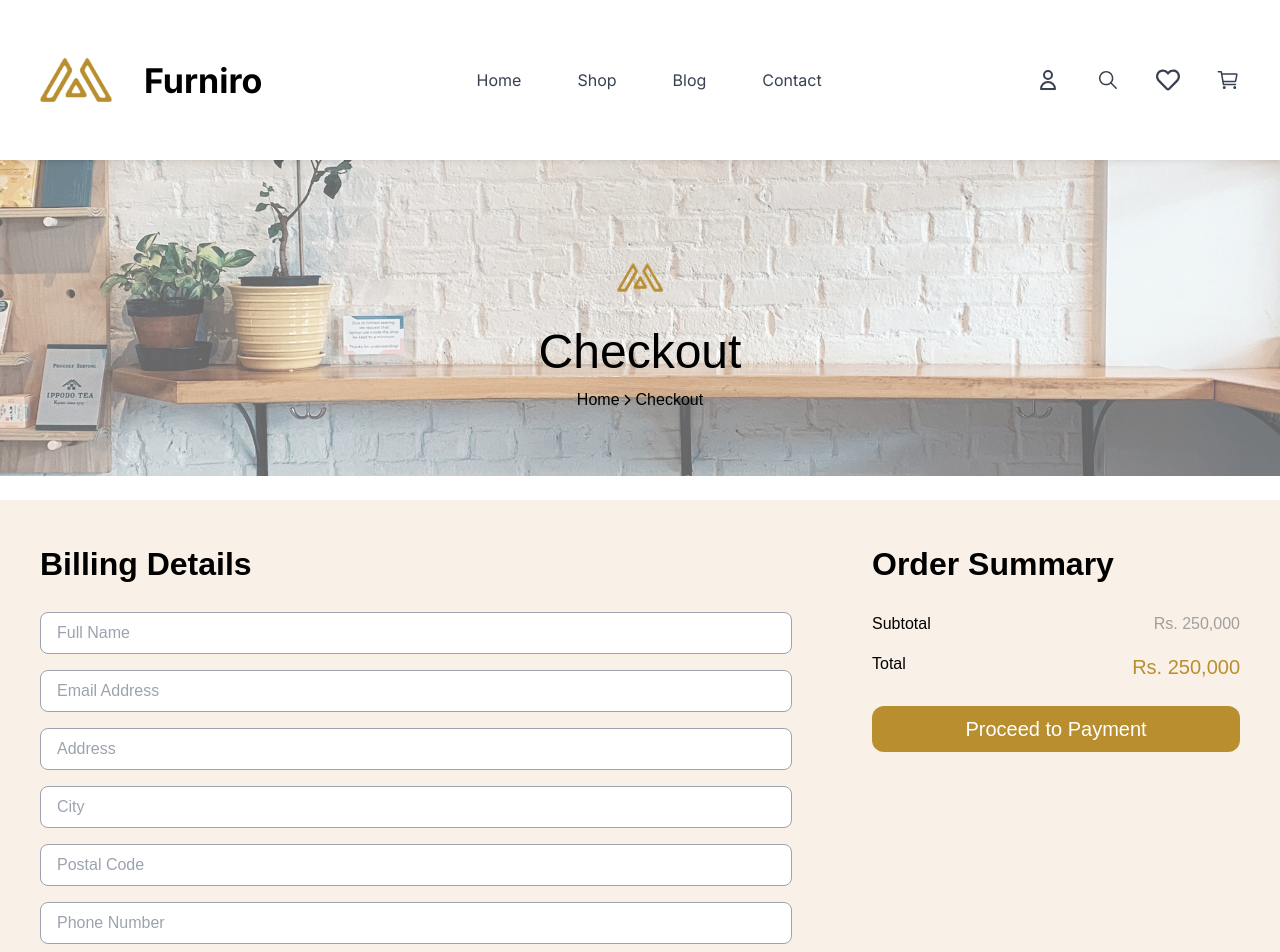
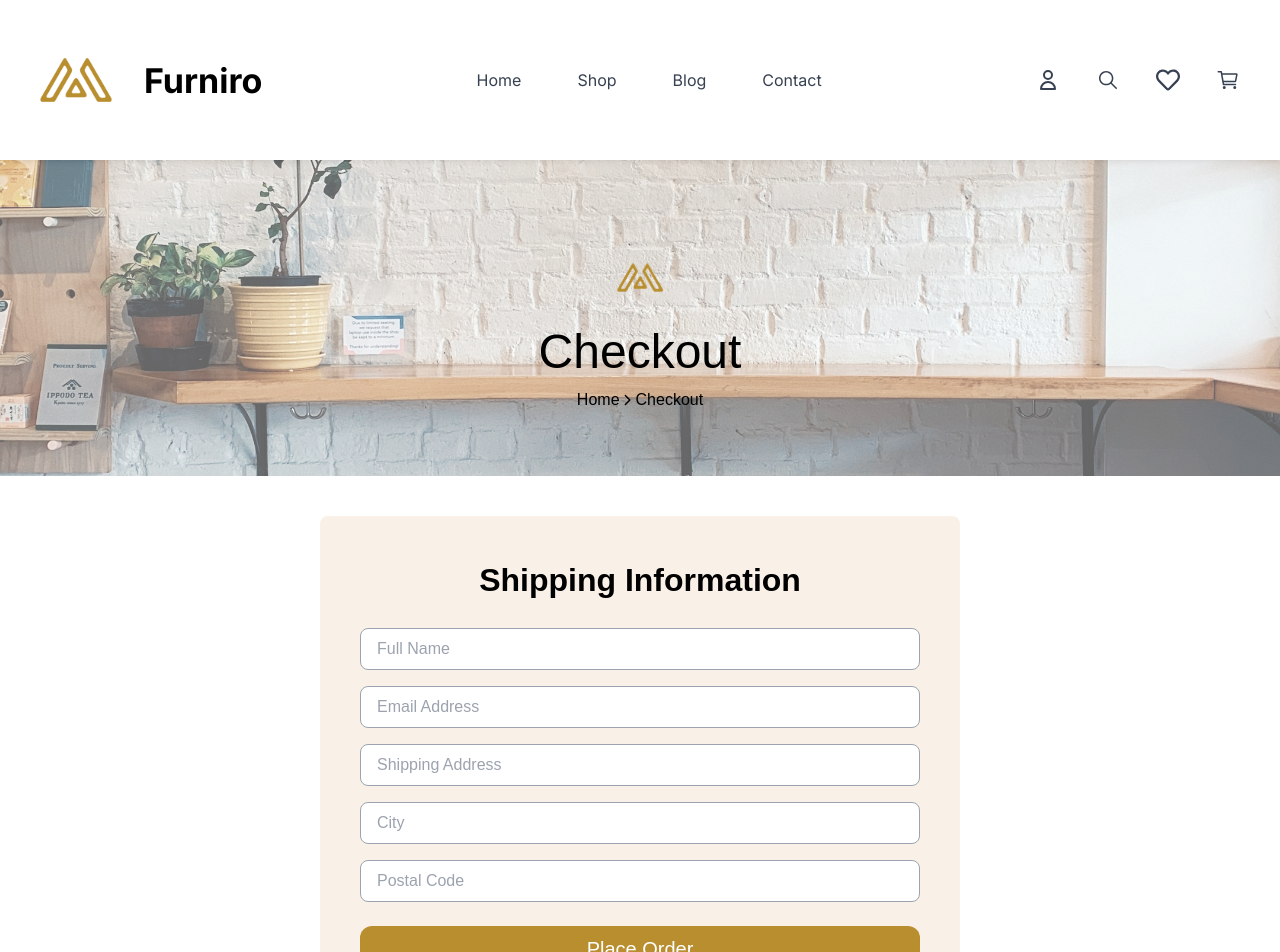
Before and after one commit to alizaidi123/Marketplace-Technical-Foundation---PopBuy, a Next.js app: page /CheckOut in a window 1280 px wide. Shown: the top 952 px of the page. Built offline with nearby package versions, Linux system fonts and the light colour scheme.

Commit message:
page.tsx

```diff
--- a/src/app/CheckOut/page.tsx
+++ b/src/app/CheckOut/page.tsx
@@ -5,38 +5,31 @@ import Image from "next/image";
 import { IoIosArrowForward } from "react-icons/io";
 
 export default function CheckOut() {
+  const [isPopupVisible, setIsPopupVisible] = useState(false);
 
-  const [billingDetails, setBillingDetails] = useState({
-    name: "",
-    email: "",
-    address: "",
-    city: "",
-    postalCode: "",
-    phone: "",
-  });
+  const handlePlaceOrder = (e: React.FormEvent<HTMLFormElement>) => {
+    e.preventDefault(); // Prevent form submission
+    const form = e.currentTarget;
 
-
-  const [orderSummary] = useState({
-    subtotal: 250000,
-    total: 250000,
-  });
-
-
-  const handleChange = (e: React.ChangeEvent<HTMLInputElement>) => {
-    const { name, value } = e.target;
-    setBillingDetails({ ...billingDetails, [name]: value });
+    if (form.checkValidity()) {
+      setIsPopupVisible(true); // Show the popup if all fields are valid
+    } else {
+      form.reportValidity(); // Trigger browser's native validation feedback
+    }
   };
 
+  const handleProceedToPayment = () => {
+    setIsPopupVisible(false); // Close the popup
+    window.location.href = "/payment"; // Redirect to the payment page
+  };
 
-  const handleSubmit = (e: React.FormEvent<HTMLFormElement>) => {
-    e.preventDefault();
-    console.log("Billing Details:", billingDetails);
-
+  const handleCancel = () => {
+    setIsPopupVisible(false); // Close the popup
   };
 
   return (
     <>
-
+      {/* Banner Section */}
       <div className="relative">
         <div
           className="w-full h-[316px] bg-cover bg-center opacity-60"
@@ -61,106 +54,87 @@ export default function CheckOut() {
         </div>
       </div>
 
-
-      <div className="container flex flex-col md:flex-row justify-start mt-6">
-
+      {/* Checkout Form */}
+      <div className="container flex flex-col items-center justify-center mt-10">
         <form
-          onSubmit={handleSubmit}
-          className="flex flex-col w-full md:w-[65%] bg-[#F9F1E7] p-6 md:p-10"
+          className="bg-[#F9F1E7] p-6 md:p-10 rounded-lg w-full md:w-[50%]"
+          onSubmit={handlePlaceOrder}
+          noValidate // Disables native browser validation styling
         >
-          <h2 className="font-semibold font-poppins text-[32px] mb-6">
-            Billing Details
+          <h2 className="font-semibold font-poppins text-[32px] mb-6 text-center">
+            Shipping Information
           </h2>
 
           <div className="flex flex-col gap-4">
             <input
               type="text"
-              name="name"
               placeholder="Full Name"
-              value={billingDetails.name}
-              onChange={handleChange}
               className="border border-gray-400 rounded-lg py-2 px-4 font-poppins w-full"
               required
             />
             <input
               type="email"
-              name="email"
               placeholder="Email Address"
-              value={billingDetails.email}
-              onChange={handleChange}
               className="border border-gray-400 rounded-lg py-2 px-4 font-poppins w-full"
               required
             />
             <input
               type="text"
-              name="address"
-              placeholder="Address"
-              value={billingDetails.address}
-              onChange={handleChange}
+              placeholder="Shipping Address"
               className="border border-gray-400 rounded-lg py-2 px-4 font-poppins w-full"
               required
             />
             <input
               type="text"
-              name="city"
               placeholder="City"
-              value={billingDetails.city}
-              onChange={handleChange}
               className="border border-gray-400 rounded-lg py-2 px-4 font-poppins w-full"
               required
             />
             <input
               type="text"
-              name="postalCode"
               placeholder="Postal Code"
-              value={billingDetails.postalCode}
-              onChange={handleChange}
-              className="border border-gray-400 rounded-lg py-2 px-4 font-poppins w-full"
-              required
-            />
-            <input
-              type="text"
-              name="phone"
-              placeholder="Phone Number"
-              value={billingDetails.phone}
-              onChange={handleChange}
               className="border border-gray-400 rounded-lg py-2 px-4 font-poppins w-full"
               required
             />
           </div>
+
           <button
             type="submit"
-            className="mt-6 rounded-xl font-poppins text-[20px] bg-[#b88e2F] text-white py-2 px-6 hover:bg-[#916e26]"
+            className="mt-6 rounded-xl font-poppins text-[20px] bg-[#b88e2F] text-white py-2 px-6 hover:bg-[#916e26] w-full"
           >
             Place Order
           </button>
         </form>
+      </div>
 
-
-        <div className="bg-[#F9F1E7] w-full md:w-[35%] h-auto p-6 md:p-10 mt-10 md:mt-0">
-          <h2 className="font-semibold font-poppins text-[32px] mb-6">
-            Order Summary
-          </h2>
-
-          <div className="flex justify-between w-full mt-4">
-            <p className="font-poppins text-[16px] text-[#000000]">Subtotal</p>
-            <p className="font-poppins text-[16px] text-[#9F9F9F]">
-              Rs. {orderSummary.subtotal.toLocaleString()}
+      {/* Popup Confirmation */}
+      {isPopupVisible && (
+        <div className="fixed inset-0 bg-black bg-opacity-50 flex items-center justify-center z-50">
+          <div className="bg-white p-6 rounded-lg shadow-lg w-[90%] md:w-[50%] text-center">
+            <h2 className="font-poppins text-[24px] font-semibold mb-4">
+              Items Reserved!
+            </h2>
+            <p className="font-poppins text-[16px] text-gray-600 mb-6">
+              Your items have been reserved. Please proceed to payment to
+              complete your order.
             </p>
+            <div className="flex justify-center gap-4">
+              <button
+                onClick={handleProceedToPayment}
+                className="rounded-lg bg-[#b88e2F] text-white px-6 py-2 hover:bg-[#916e26]"
+              >
+                Proceed to Payment
+              </button>
+              <button
+                onClick={handleCancel}
+                className="rounded-lg border border-gray-400 text-gray-700 px-6 py-2 hover:bg-gray-100"
+              >
+                Cancel
+              </button>
+            </div>
           </div>
-
-          <div className="flex justify-between w-full mt-4">
-            <p className="font-poppins text-[16px] text-[#000000]">Total</p>
-            <p className="font-poppins text-[20px] text-[#b88e2F]">
-              Rs. {orderSummary.total.toLocaleString()}
-            </p>
-          </div>
-
-          <button className="mt-6 rounded-xl font-poppins text-[20px] bg-[#b88e2F] text-white py-2 px-6 hover:bg-[#916e26] w-full">
-            <a href="/P2P">Proceed to Payment</a>
-          </button>
         </div>
-      </div>
+      )}
     </>
   );
 }
```
